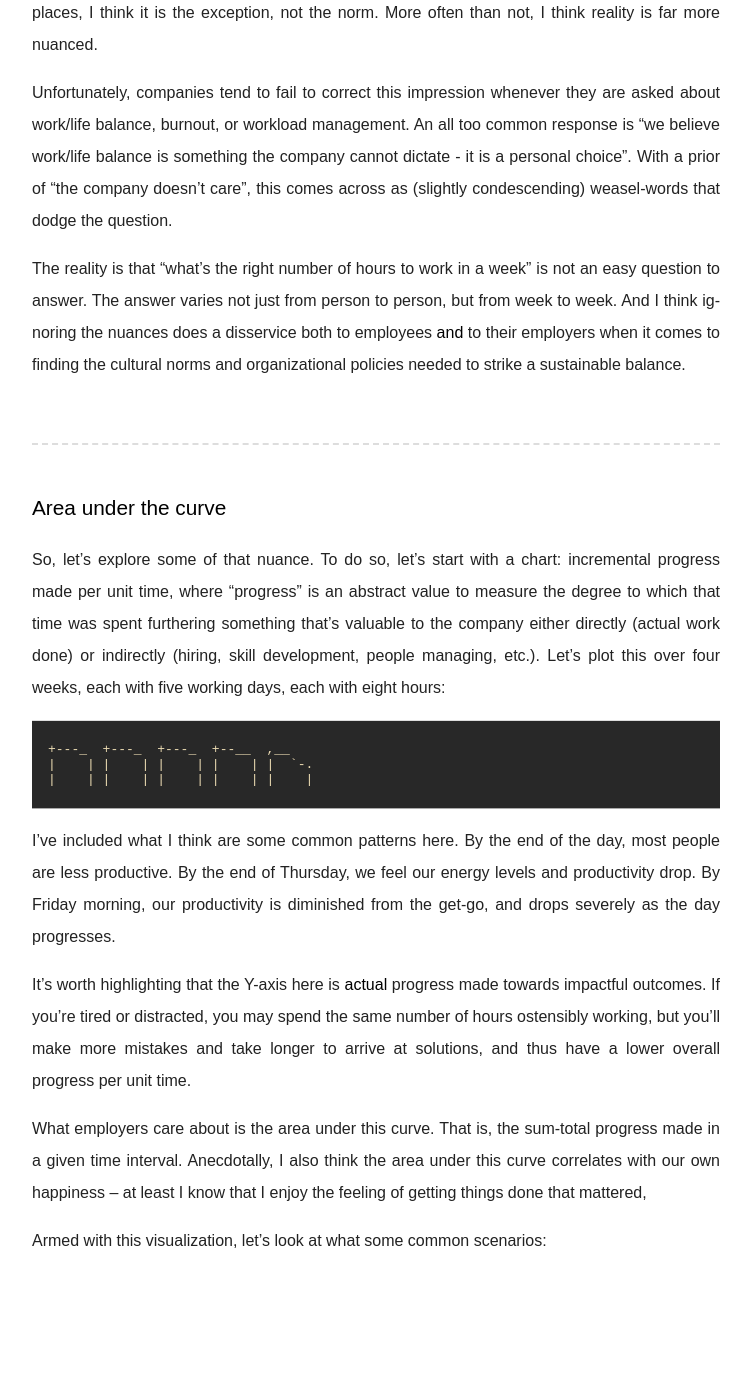
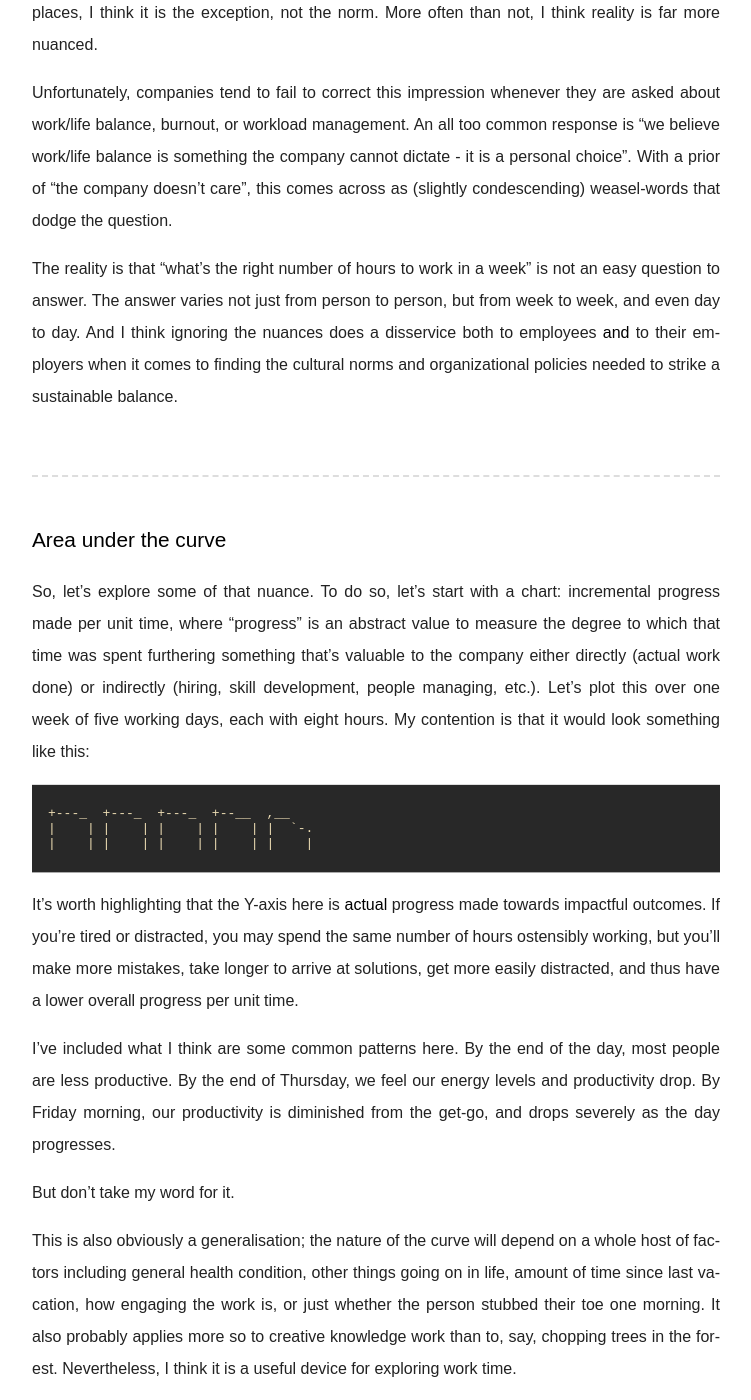
Before and after one commit to jonhoo/thesquareplanet.com, a Jekyll site: the page built from _posts/2024-12-06-about-40-hours.md, in a window 1280 px wide and 1400 px high, scrolled down 332 px. Shown: the whole window, without its empty margins (264-1015 px from the left). Built offline with Jekyll 4.4.1, drawn with Linux system fonts in a browser that asks for light colours; some of the changed text lies outside the part shown.

Commit message:
address a bunch of comments

````diff
--- a/_posts/2024-12-06-about-40-hours.md
+++ b/_posts/2024-12-06-about-40-hours.md
@@ -28,10 +28,10 @@
 
 The reality is that "what's the right number of hours to work in a week"
 is not an easy question to answer. The answer varies not just from
-person to person, but from week to week. And I think ignoring the
-nuances does a disservice both to employees _and_ to their employers
-when it comes to finding the cultural norms and organizational policies
-needed to strike a sustainable balance.
+person to person, but from week to week, and even day to day. And I
+think ignoring the nuances does a disservice both to employees _and_ to
+their employers when it comes to finding the cultural norms and
+organizational policies needed to strike a sustainable balance.
 
 # Area under the curve
 
@@ -40,8 +40,9 @@
 abstract value to measure the degree to which that time was spent
 furthering something that's valuable to the company either directly
 (actual work done) or indirectly (hiring, skill development, people
-managing, etc.). Let's plot this over four weeks, each with five working
-days, each with eight hours:
+managing, etc.). Let's plot this over one week of five working days,
+each with eight hours. My contention is that it would look something
+like this:
 
 ```
 +---_  +---_  +---_  +--__  ,__
@@ -49,23 +50,42 @@
 |    | |    | |    | |    | |    |
 ```
 
+It's worth highlighting that the Y-axis here is _actual_ progress made
+towards impactful outcomes. If you're tired or distracted, you may spend
+the same number of hours ostensibly working, but you'll make more
+mistakes, take longer to arrive at solutions, get more easily
+distracted, and thus have a lower overall progress per unit time.
+
 I've included what I think are some common patterns here. By the end of
 the day, most people are less productive. By the end of Thursday, we
 feel our energy levels and productivity drop. By Friday morning,
 our productivity is diminished from the get-go, and drops severely as
 the day progresses.
 
-It's worth highlighting that the Y-axis here is _actual_ progress made
-towards impactful outcomes. If you're tired or distracted, you may spend
-the same number of hours ostensibly working, but you'll make more
-mistakes and take longer to arrive at solutions, and thus have a lower
-overall progress per unit time.
+But don't take my word for it.
+<!--
+TODO: Evidence for claim. 4 day workweek?
+-->
 
-What employers care about is the area under this curve. That is, the
-sum-total progress made in a given time interval. Anecdotally, I also
-think the area under this curve correlates with our own happiness --
-at least I know that I enjoy the feeling of getting things done that
-mattered,
+This is also obviously a generalisation; the nature of the curve will
+depend on a whole host of factors including general health condition,
+other things going on in life, amount of time since last vacation, how
+engaging the work is, or just whether the person stubbed their toe one
+morning. It also probably applies more so to creative knowledge work
+than to, say, chopping trees in the forest. Nevertheless, I think it is
+a useful device for exploring work time.
+
+In particular, I contend that what employers care about is the area
+under this curve. That is, the sum-total progress made in a given time
+interval. Anecdotally, I also think the area under this curve correlates
+with our own happiness -- at least I know that I enjoy the feeling of
+getting things done that mattered,
+
+> I've chosen not to get into the question of "what about the time I
+> spend thinking about work stuff in the shower or on the toilet?" here.
+> As you'll soon discover, this article is on the long side, so I had to
+> declare the semi-philosophical discussion of what "work" even means
+> out of scope!
 
 Armed with this visualization, let's look at what some common scenarios:
 
@@ -95,16 +115,24 @@
 
 ## Longer workweeks
 
+Week 1
+
 ```
 +---_  +---_  +---_  +--__  ,__    ,_
 |    | |    | |    | |    | |  `-. | `-.
 |    | |    | |    | |    | |    | |    `
 ```
+
+Week 2
+
 ```
 +--__  +--__  ,__    ,__    ,_     -,
 |    | |    | |  `-. |  `-. | `-.  | ``-.
 |    | |    | |    | |    | |    ` |     `
 ```
+
+Week 3
+
 ```
 ,__    ,__    ,_     -,      ,       ,
 |  `-. |  `-. | `-.  | ``-.  |``-.   |``-.
@@ -151,6 +179,14 @@
 comes with a marginal interest cost, but that may be a cost worth paying
 occasionally if the deadline is important enough.
 
+> At ambitious companies, increased work output may also come with
+> significant (possibly uncapped) financial upsides. That _can_ increase
+> the tolerance for increased work, at least for a period of time, and
+> can be a worthwhile investment if made intentionally. However, even
+> with high rewards, _most_ people will inevitably hit
+> diminishing-and-eventually-negative returns at some point, and will
+> feel the consequences if they push past it.
+
 It should go without saying at this point, but "constant crunch time
 mode" is clearly unsustainable -- the diminished progress rate will only
 compound, and eventually you're spending lots of hours but getting very
@@ -173,33 +209,46 @@
 result, they keep stretching themselves until they break.
 
 The solution to this, which as we've seen is both in the employee's
-_and_ employer's interest, is for people to be more willing to push back
-and say no. This serves as a signal up the chain that work is being fed
-into "the machine" faster than it can be acted upon with the expected
-quality. There are a variety of ways that the leadership of the company
-could act upon to that signal, including hiring (though beware the [mythical
-man-month]; see also [work is work]), but that's beyond the scope of
-this already-long article! The important thing is that the signal
-_exists_ such that they can act upon it, which as we've demonstrated is
-in their own self-interest.
+_and_ employer's interest, is for people to be willing to push back as
+the work burden grows. This serves as a signal up the chain that work is
+being fed into "the machine" faster than it can be acted upon with the
+expected quality. There are a variety of ways that the leadership of the
+company could act upon to that signal, including hiring (though beware
+the [mythical man-month]; see also [work is work]), but that's beyond
+the scope of this already-long article! The important thing is that the
+signal _exists_ such that they can act upon it, which as we've
+demonstrated is in their own self-interest.
+
+> I want to stress that back-pressure does *not* mean "just say no".
+> Instead, effective back-pressure is all about negotiation. That is a
+> topic for a blog post all on its own, but very briefly: when you're
+> near capacity and someone approaches you with more work, you should
+> present them with what work would need to be dropped in order to take
+> on their work instead. It _could_ be that their piece of work is more
+> important than what you're currently prioritising, but if so, that
+> other piece of work should be dropped! If both are important,
+> something else has to go. That's what "at capacity" means. The choice
+> of what gets dropped may be difficult, and may need to propagate back
+> up the leadership chain, but *that's the back-pressure working as
+> intended*.
 
 # Performance expectations
 
 Concerned (likely leadership-shaped) readers may see the advice above
-and be worried that telling employees to push back and say no will lead
-to a naysaying culture where ambition goes to die. Where
-minute-counting, card-punching types leave no room for rising to a
-challenge. And while that is a possible outcome, it also has a natural
-counter-weight: the performance evaluation process.
+and be worried that telling employees to push back will lead to a
+naysaying culture where ambition goes to die. Where minute-counting,
+card-punching types leave no room for rising to a challenge. And while
+that is a possible outcome, it also has a natural counter-weight: the
+performance evaluation process.
 
 Performance evaluations is, in my opinion, one of the linchpins of
-company culture. It may seem cynical at first, but hear me out.
-It's in performance evaluations that the company is forced to make
-extremely explicit and public judgement calls on what it values and what
-it does not. Behaviour that is rewarded is, naturally, reinforced,
-sought, and promoted. And a bar quickly emerges that represents what the
-company considers "good enough" performance, usually under a label like
-"meets the bar" or "meets expectations".
+company culture. It may seem cynical at first, but hear me out. It's in
+performance evaluations that the company is forced to make extremely
+explicit and public judgement calls on what it values and what it does
+not. Behaviour that is rewarded is, naturally, reinforced, sought, and
+promoted. And a bar quickly emerges that represents what the company
+considers "good enough" performance, usually under a label like "meets
+the bar" or "meets expectations".
 
 Crucially, "good enough performance" should be tied to impact (which I
 could write another whole article on how to define...) and progression,
@@ -217,13 +266,13 @@
 Concerned (likely employee-shaped) readers may see the advice above
 and contest that this will lead to a system where people are rewarded
 for overworking. Such readers may also suggest that this is equivalent
-to punishing people for _not_ overworking. And while there's _some_ truth
-to the first part of that, as I've hopefully managed to illustrate
+to punishing people for _not_ overworking. And while there's _some_
+truth to the first part of that, as I've hopefully managed to illustrate
 above, it's not as though you can just put in infinitely more hours and
 end up infinitely more productive. Sure, you can put in a bit more time
 and likely increase your output slightly, in which case you will likely
-be rewarded for that, which seems fair to me. The crux is that there is no
-_requirement_ or even expectation that you work more, such as if you
+be rewarded for that, which seems fair to me. The crux is that there is
+no _requirement_ or even expectation that you work more, such as if you
 don't find that reward commensurate with the added stress or unhappiness
 you experience from doing so. As stipulated above, working a 40 hour
 work week (again, on average) should lead to a "meets expectations",
@@ -268,15 +317,20 @@
 > also be an opportunity to grow, though the _need_ to grow can also be
 > stress-inducing and require you to invest more time into growing your
 > skills (which can in turn feel like "more work" -- more on that
-> below).
+> below). In the end, you need to factor in your own stress tolerance,
+> your desire to grow, and your life situation, and pick accordingly.
+> And yes, be willing to re-visit that decision over time; early in your
+> career may have been the right time to work at a super-ambitious,
+> high-octane company to give your career and skills a boost, but that
+> doesn't _necessarily_ mean it's the right place three kids later
+> (although hats off to you if it is!).
 
 # Working smarter
 
 On LinkedIn and in bookstores you can find endless guidance on how to
-work smarter, and as this article is already getting long, I'm not going
-to give any kind of comprehensive tutorial here. Instead, I want to
-stress what I see as the primary directions in which you can "work
-smarter".
+work smarter, and as this article is already long, I'm not going to give
+any kind of comprehensive tutorial here. Instead, I want to stress what
+I see as the primary directions in which you can "work smarter".
 
 The first is to get a given thing done faster. This usually entails
 acquiring knowledge, tools, or experience. Domain knowledge gives you
@@ -297,6 +351,39 @@
 topic][eisenhower], but thinking consciously about where you spend your
 time is a superpower that can yield large and rapid boosts to your
 impact!
+
+The third is to be more cognisant of _what_ you work on. It makes a huge
+difference to your energy levels, focus, and consequently output if
+you're working on something that engages you or that you care about. And
+it significantly reduces, although does not eliminate, the risk of
+burning out from it. While you can rarely choose completely freely what
+you work on in the context of most jobs, utilize the agency that you
+_do_ have, including switching teams if necessary, such that the work
+aligns with what makes you tick.
+
+And the fourth is to be strategic about _when_ you work. If your job
+mandates 9-5, this may be difficult, but most creative jobs are more
+flexible than that — utilize that flexibility. If you're more productive
+in the evenings, move some of your workday there. If you feel yourself
+procrastinating excessively one day, take an hour to do something else
+and make up that hour some other time. And conversely, if you worked
+late last night to push that thing over the finish line, recoup that
+time today; it was probably a worthwhile trade! Aligning your work with
+your own productivity cycle can give significant improvements to your
+own output even if you don't work _any_ more hours total.
+
+> As a wise mentor of mine has pointed out repeatedly to me, working
+> smarter helps, but the real superpower is _resting_ smarter. If
+> outside of work you're constantly checking your work Slack or email,
+> or thinking about "this document" or "that demo", then the path to
+> burnout is real short. You're effectively burning the candle on both
+> ends; working both while at work and at home. Having a clear
+> delineation of when work time ends and not-work time starts can help
+> tremendously. The same can be said for making good and varied use of
+> that rest time -- meet friends, exercise, go on a date night, explore
+> the neighborhood, learn a new skill, cuddle on the couch -- whatever
+> floats your boat. The important thing is that you feel like that time
+> is replenishing the same batteries you exhaust at work.
 
 ## Finding the time
 
````
Also changed, not shown: other parts of _posts/2024-12-06-about-40-hours.md (+1 -1 lines).
